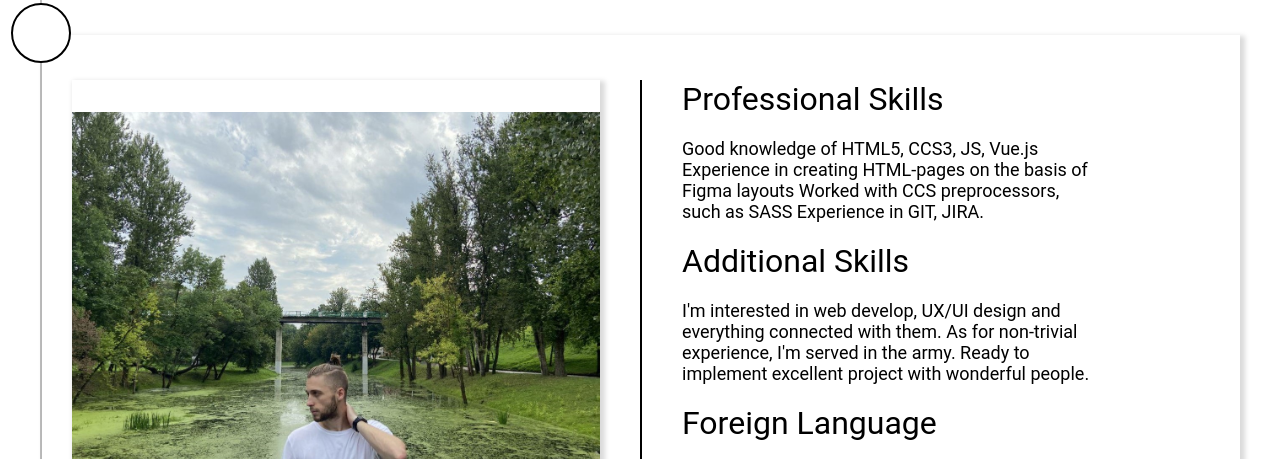
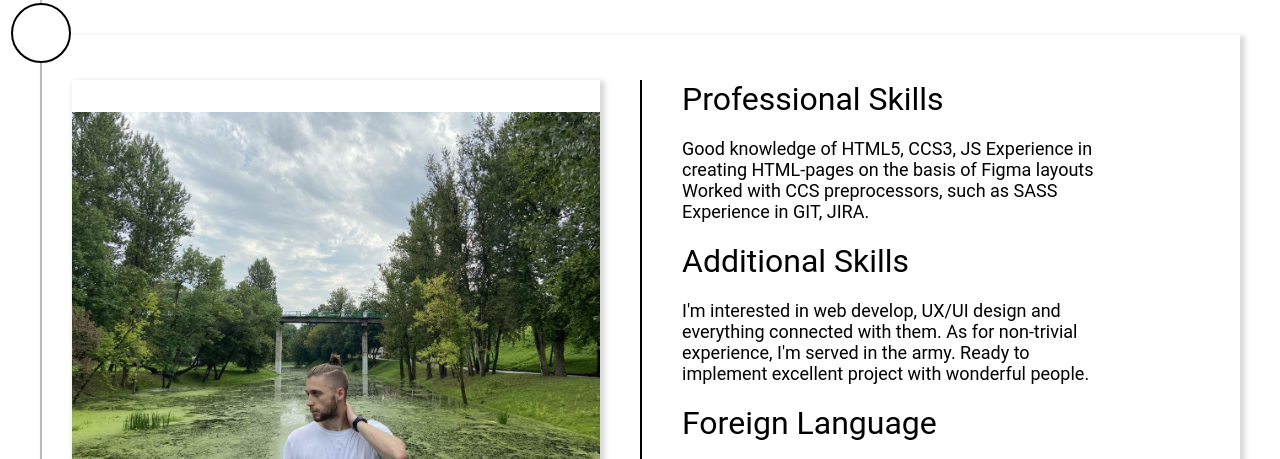
Before and after one commit to Cherdachniy/PodsadnikCV.github.io, a website built with webpack: page index.html in a window 1280 px wide. Shown: the part 865-1324 px from the top of the page. Built offline with nearby package versions, Linux system fonts and the light colour scheme; files whose address does not match are found by name.

Commit message:
Update index.html

```diff
--- a/index.html
+++ b/index.html
@@ -43,7 +43,7 @@
                 <div class="info">
                     <div class="title">Professional Skills</div>
                     <div class="description">
-                        Good knowledge of HTML5, CCS3, JS, Vue.js
+                        Good knowledge of HTML5, CCS3, JS
                         Experience in creating HTML-pages on the basis of Figma layouts
                         Worked with CCS preprocessors, such as SASS
                         Experience in GIT, JIRA.
```
